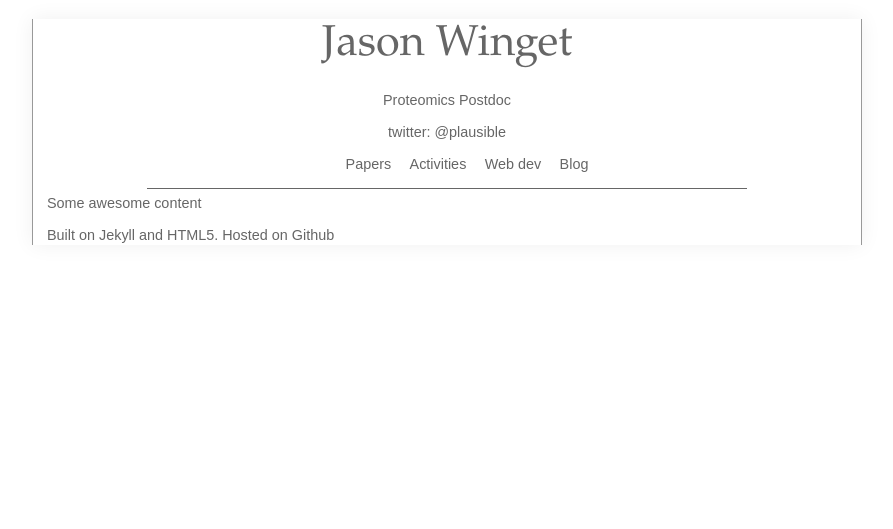
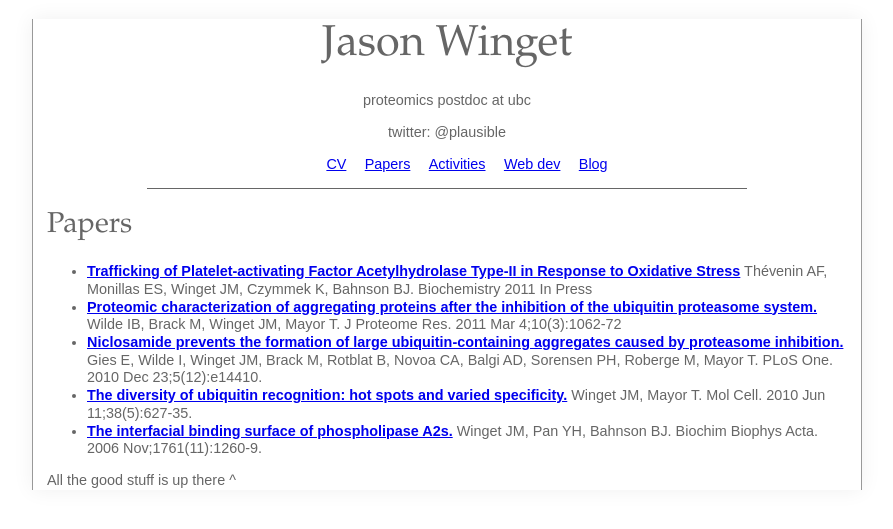
Before and after one commit to jwinget/jwinget.github.com, a Jekyll site: the page built from index.html, in a window 1280 px wide. Shown: the top 529 px of the page, without its empty margins (193-1086 px from the left). Built offline with Jekyll 4.4.1, drawn with Linux system fonts in a browser that asks for light colours; nearby versions of some CDN libraries; some web fonts are replaced.

Commit message:
Added list of publications

```diff
--- a/_layouts/default.html
+++ b/_layouts/default.html
@@ -25,7 +25,6 @@
   <!-- CSS concatenated and minified via ant build script-->
   <link rel="stylesheet" href="css/style.css">
   <!-- Google web fonts -->
-  <link href='http://fonts.googleapis.com/css?family=Podkova' rel='stylesheet' type='text/css'>
   <!-- end CSS-->
 
   <!-- More ideas for your <head> here: h5bp.com/d/head-Tips -->
@@ -40,20 +39,21 @@
   <div id="container">
     <header>
 	<h1><a href='/'>Jason Winget</a></h1>
-	<h2>Proteomics Postdoc</h2>
+	<h2>proteomics postdoc at ubc</h2>
 	<h3>twitter: @plausible</h3>
 	<ul class=nav>
-		<li>Papers</li>
-		<li>Activities</li>
-		<li>Web dev</li>
-		<li>Blog</li>
+		<li><a href='http://jasonwinget.net/cv'>CV</a></li>
+		<li><a href='http://jasonwinget.net/#papers'>Papers</a></li>
+		<li><a href='http://jasonwinget.net/#activities'>Activities</a></li>
+		<li><a href='http://jasonwinget.net/#web'>Web dev</a></li>
+		<li><a href='http://jasonwinget.net/blog'>Blog</a></li>
 	</ul>
     </header>
     <div id="main" role="main">
 		{{ content }}
     </div>
     <footer>
-	<p>Built on Jekyll and HTML5. Hosted on Github</p>
+	<p>All the good stuff is up there ^</p>
     </footer>
   </div> <!--! end of #container -->
 
--- a/index.html
+++ b/index.html
@@ -3,4 +3,13 @@
 title: Jason Winget
 ---
 
-Some awesome content
+<div id='papers'>
+	<h1>Papers</h1>
+	<ul>
+		<li><strong><a href='http://pubs.acs.org/doi/abs/10.1021/bi200802w'>Trafficking of Platelet-activating Factor Acetylhydrolase Type-II in Response to Oxidative Stress</a></strong> Thévenin AF, Monillas ES, Winget JM, Czymmek K, Bahnson BJ. Biochemistry 2011 In Press</li>
+		<li><strong><a href='http://www.ncbi.nlm.nih.gov/pubmed/21204586'>Proteomic characterization of aggregating proteins after the inhibition of the ubiquitin proteasome system.</a></strong> Wilde IB, Brack M, Winget JM, Mayor T. J Proteome Res. 2011 Mar 4;10(3):1062-72</li>
+		<li><strong><a href='http://www.ncbi.nlm.nih.gov/pubmed/21203451'>Niclosamide prevents the formation of large ubiquitin-containing aggregates caused by proteasome inhibition.</a></strong> Gies E, Wilde I, Winget JM, Brack M, Rotblat B, Novoa CA, Balgi AD, Sorensen PH, Roberge M, Mayor T. PLoS One. 2010 Dec 23;5(12):e14410.</li>
+		<li><strong><a href='http://www.ncbi.nlm.nih.gov/pubmed/20541996'>The diversity of ubiquitin recognition: hot spots and varied specificity.</a></strong> Winget JM, Mayor T. Mol Cell. 2010 Jun 11;38(5):627-35.</li>
+		<li><strong><a href='http://www.ncbi.nlm.nih.gov/pubmed/16962825'>The interfacial binding surface of phospholipase A2s.</a></strong> Winget JM, Pan YH, Bahnson BJ. Biochim Biophys Acta. 2006 Nov;1761(11):1260-9.</li>
+	</ul>
+</div>
```
